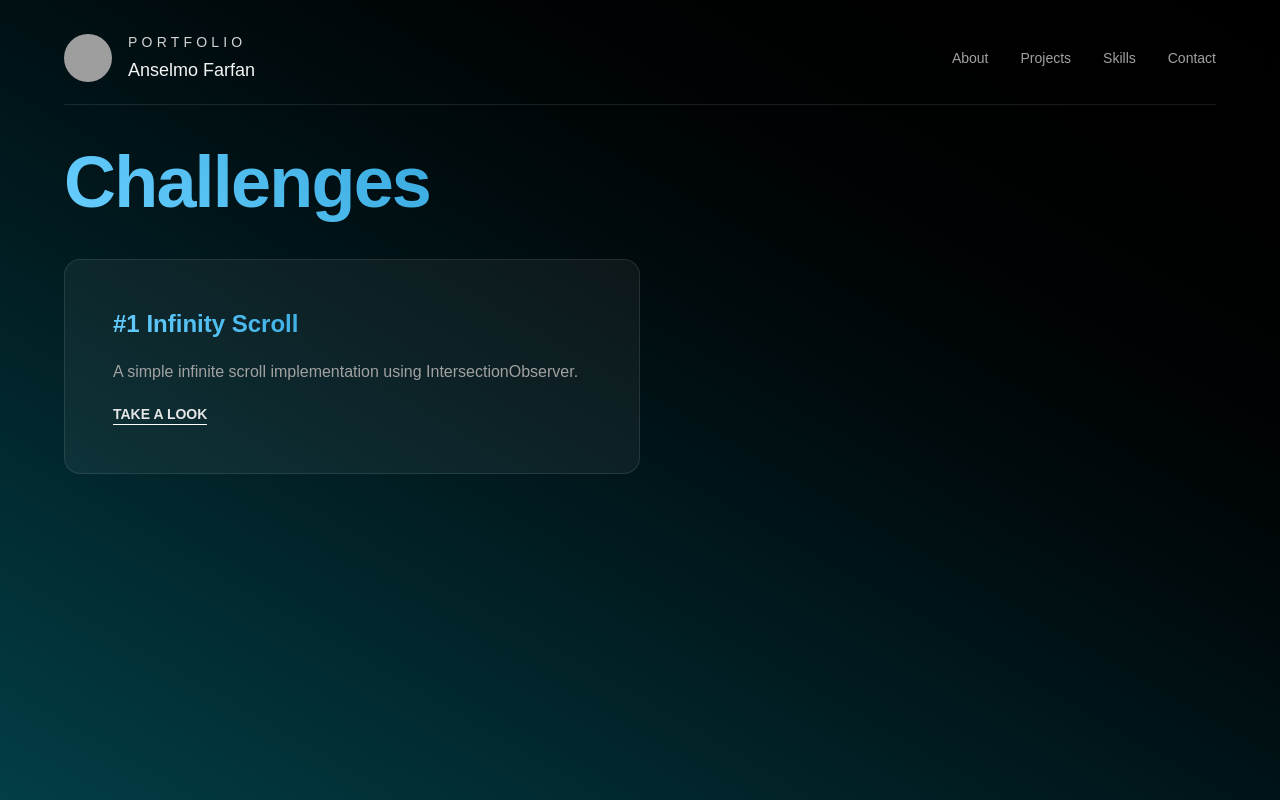
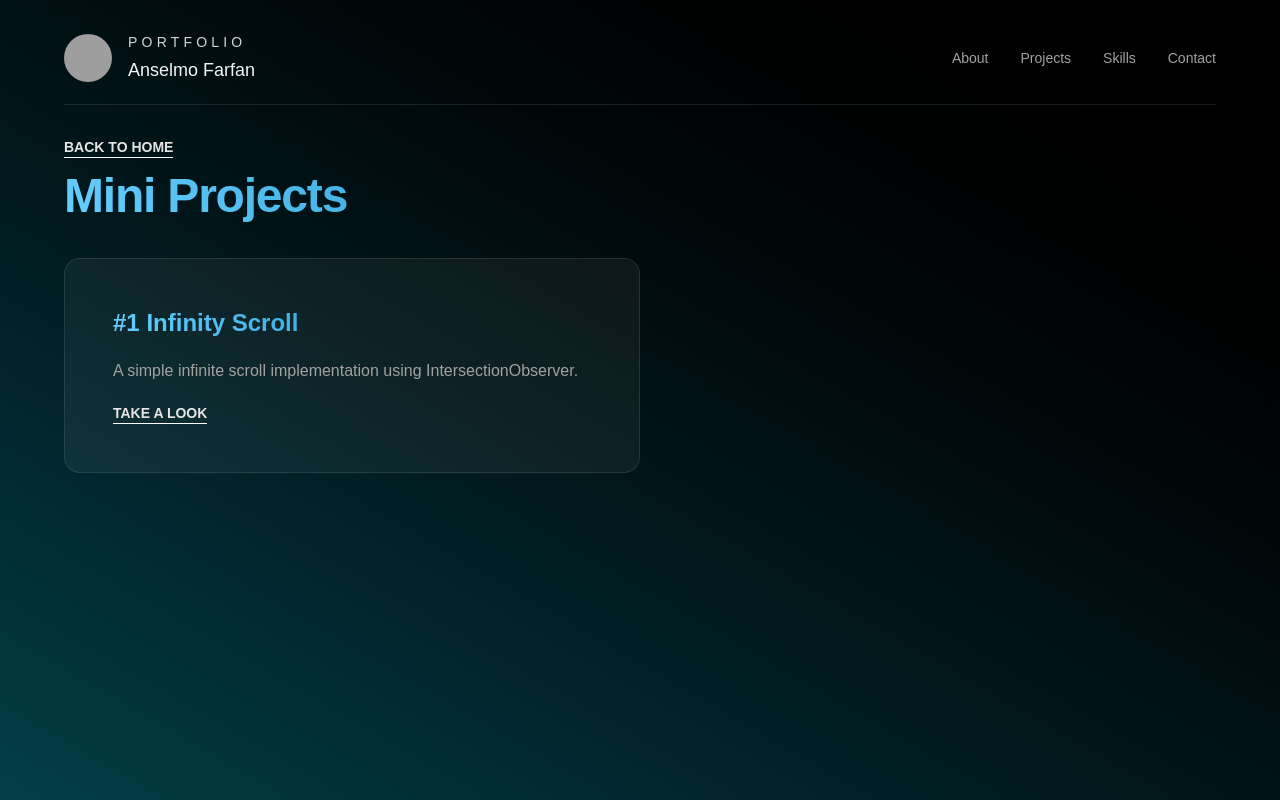
Before and after one commit to AnselmoFarfan2002/AnselmoFarfan2002, a Next.js app: page /projects/challenges in a window 1280 px wide. Built offline with nearby package versions, Linux system fonts and the light colour scheme; grey boxes are pictures that could not be loaded.

Commit message:
feat: add back to home link into mini projects route

```diff
--- a/app/(root)/projects/challenges/page.tsx
+++ b/app/(root)/projects/challenges/page.tsx
@@ -13,9 +13,12 @@ const CHALLENGES = [
 export default function Page() {
   return (
     <div className="space-y-8 h-full py-8">
-      <h2 className="max-w-4xl text-5xl font-semibold leading-tight tracking-tight gradient md:text-7xl gradient">
-        Challenges
-      </h2>
+      <div className="space-y-2">
+        <TextLink href="/">Back to Home</TextLink>
+        <h2 className="max-w-4xl text-3xl font-semibold leading-tight tracking-tight gradient md:text-5xl gradient">
+          Mini Projects
+        </h2>
+      </div>
       <div className="grid md:grid-cols-2">
         {CHALLENGES.map((challenge, i) => (
           <div
```
